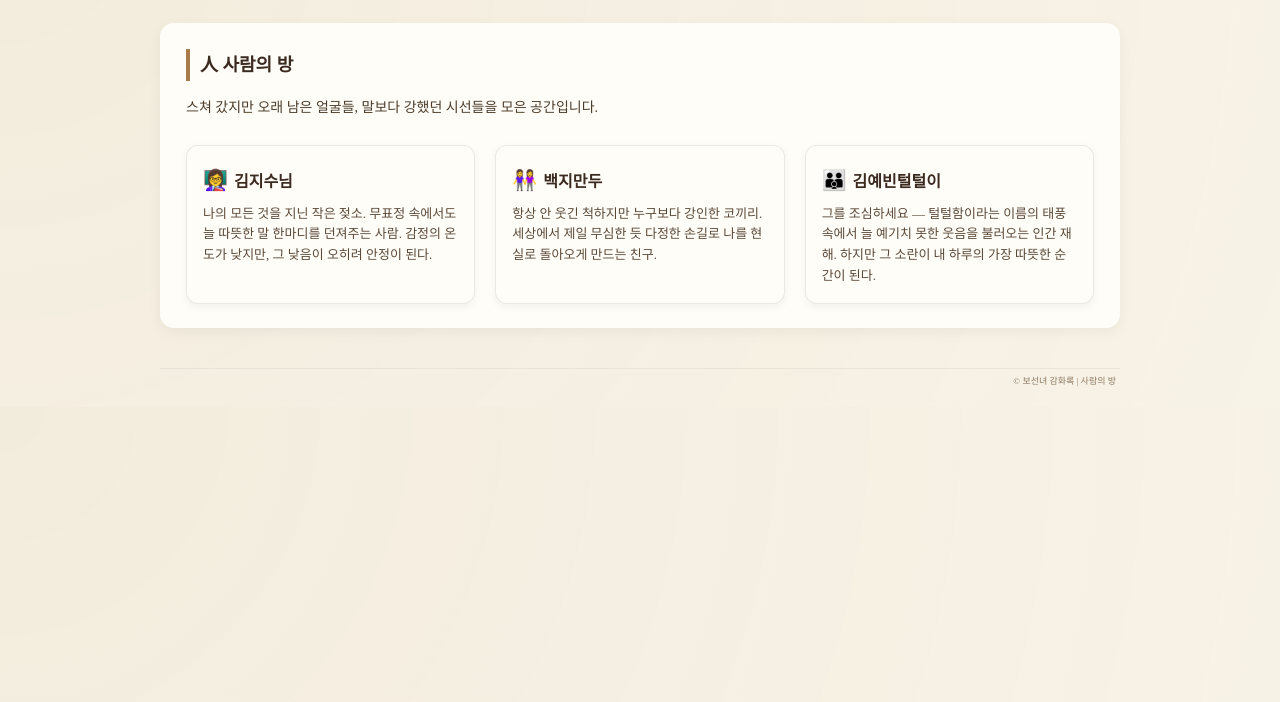
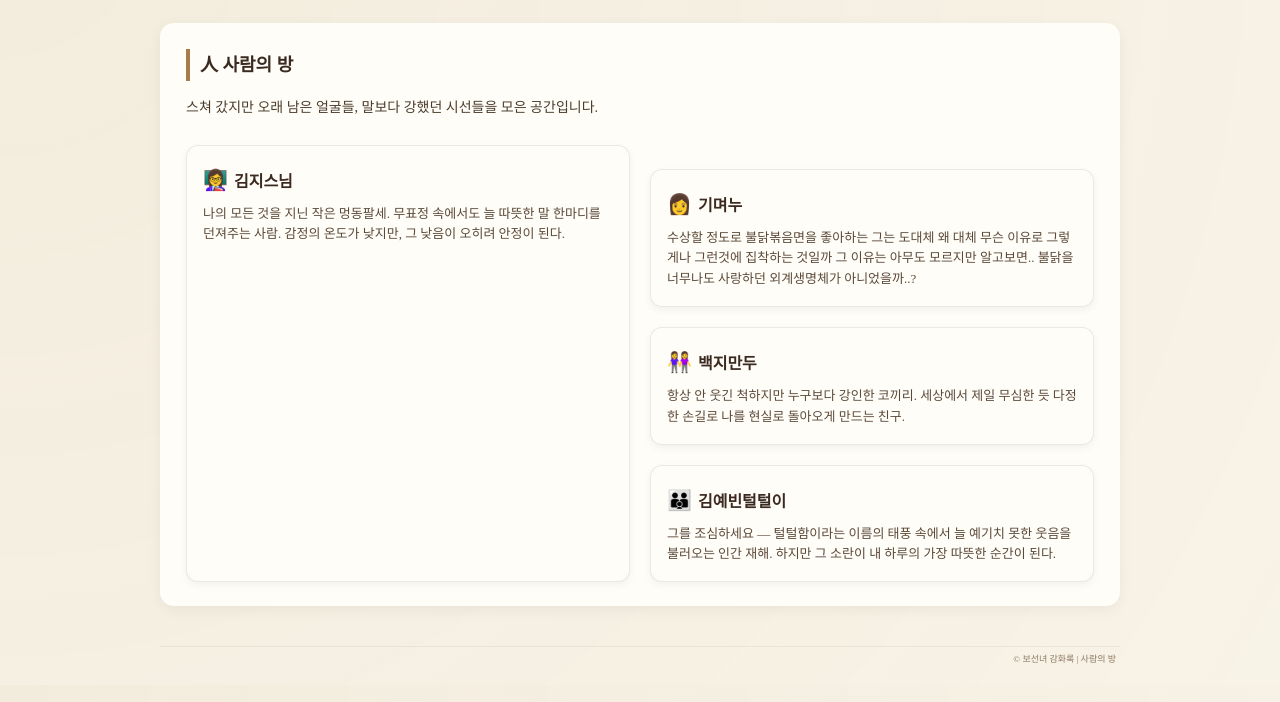
Before and after one commit to bbirabbo0/kissra, a plain HTML site: page people.html in a window 1280 px wide. Shown: the part 92-794 px from the top of the page. Drawn offline with Linux system fonts and the light colour scheme.

Commit message:
Update people.html

```diff
--- a/people.html
+++ b/people.html
@@ -67,11 +67,21 @@
 
     <div class="people-list">
       <div class="person-card">
-        <div class="person-name"><span class="person-emoji">👩‍🏫</span>김지수님</div>
+        <div class="person-name"><span class="person-emoji">👩‍🏫</span>김지스님</div>
         <div class="person-desc">
-          나의 모든 것을 지닌 작은 젖소.
+          나의 모든 것을 지닌 작은 멍동팔세.
           무표정 속에서도 늘 따뜻한 말 한마디를 던져주는 사람.
           감정의 온도가 낮지만, 그 낮음이 오히려 안정이 된다.
+        </div>
+      </div>
+
+    <div class="people-list">
+      <div class="person-card">
+        <div class="person-name"><span class="person-emoji">👩</span>기며누</div>
+        <div class="person-desc">
+          수상할 정도로 불닭볶음면을 좋아하는 그는
+          도대체 왜 대체 무슨 이유로 그렇게나 그런것에 집착하는 것일까
+          그 이유는 아무도 모르지만 알고보면.. 불닭을 너무나도 사랑하던 외계생명체가 아니었을까..?
         </div>
       </div>
 
```
